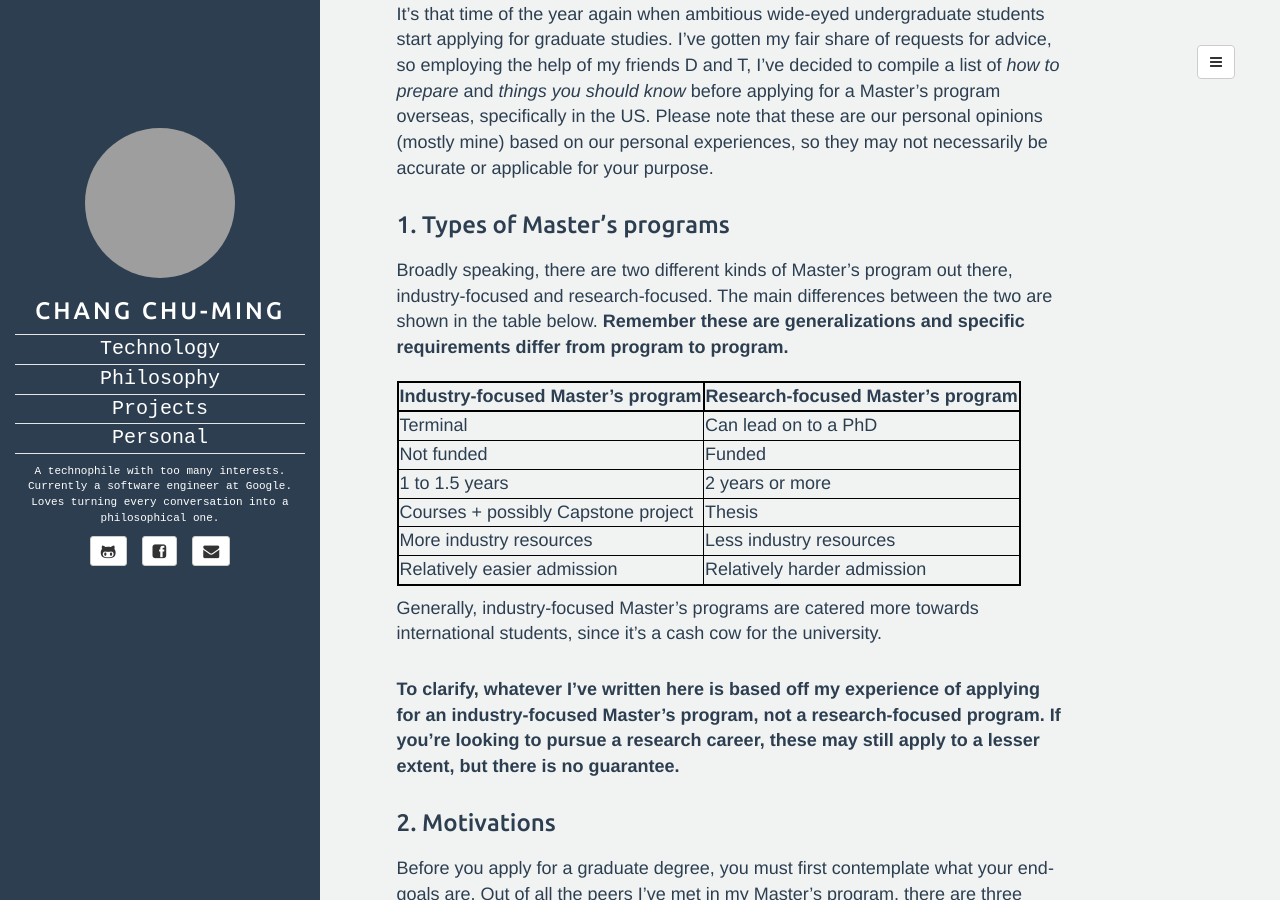
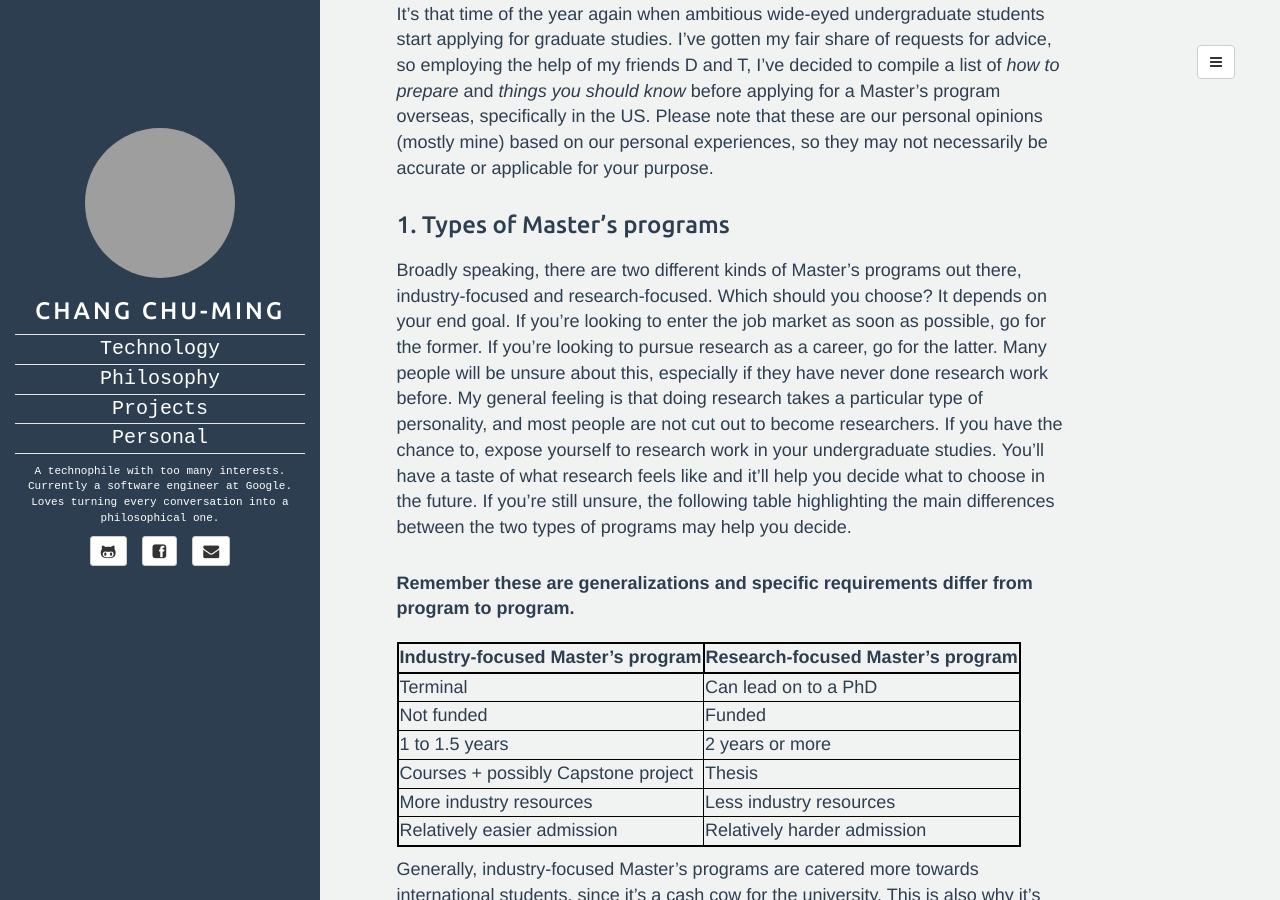
Before and after one commit to changchuming/changchuming.github.io, a Jekyll site: the page built from _posts/2018-10-29-How-to-Prepare-and-Apply-for-a-Master's-Degree-in-the-US.md, in a window 1280 px wide and 900 px high, scrolled down 749 px. Built offline with Jekyll 4.4.1, drawn with Linux system fonts in a browser that asks for light colours; comment, search, counter and statistics services are not loaded; some of the changed text lies outside the part shown; grey boxes are pictures that could not be loaded.

Commit message:
Updated first paragraph.

```diff
--- a/_posts/2018-10-29-How-to-Prepare-and-Apply-for-a-Master's-Degree-in-the-US.md
+++ b/_posts/2018-10-29-How-to-Prepare-and-Apply-for-a-Master's-Degree-in-the-US.md
@@ -14,7 +14,9 @@ It's that time of the year again when ambitious wide-eyed undergraduate students
 
 ### 1. Types of Master's programs
 
-Broadly speaking, there are two different kinds of Master's program out there, industry-focused and research-focused. The main differences between the two are shown in the table below. **Remember these are generalizations and specific requirements differ from program to program.**
+Broadly speaking, there are two different kinds of Master's programs out there, industry-focused and research-focused. Which should you choose? It depends on your end goal. If you're looking to enter the job market as soon as possible, go for the former. If you're looking to pursue research as a career, go for the latter. Many people will be unsure about this, especially if they have never done research work before. My general feeling is that doing research takes a particular type of personality, and most people are not cut out to become researchers. If you have the chance to, expose yourself to research work in your undergraduate studies. You'll have a taste of what research feels like and it'll help you decide what to choose in the future. If you're still unsure, the following table highlighting the main differences between the two types of programs may help you decide.
+
+**Remember these are generalizations and specific requirements differ from program to program.**
 
 |  Industry-focused Master's program  | Research-focused Master's program |
 |-------------------------------------|-----------------------------------|
@@ -25,7 +27,7 @@ Broadly speaking, there are two different kinds of Master's program out there, i
 | More industry resources             | Less industry resources           |
 | Relatively easier admission         | Relatively harder admission       |
 
-Generally, industry-focused Master's programs are catered more towards international students, since it's a cash cow for the university.
+Generally, industry-focused Master's programs are catered more towards international students, since it's a cash cow for the university. This is also why it's easier to be admitted into one.
 
 **To clarify, whatever I've written here is based off my experience of applying for an industry-focused Master's program, not a research-focused program. If you're looking to pursue a research career, these may still apply to a lesser extent, but there is no guarantee.**
 
```
